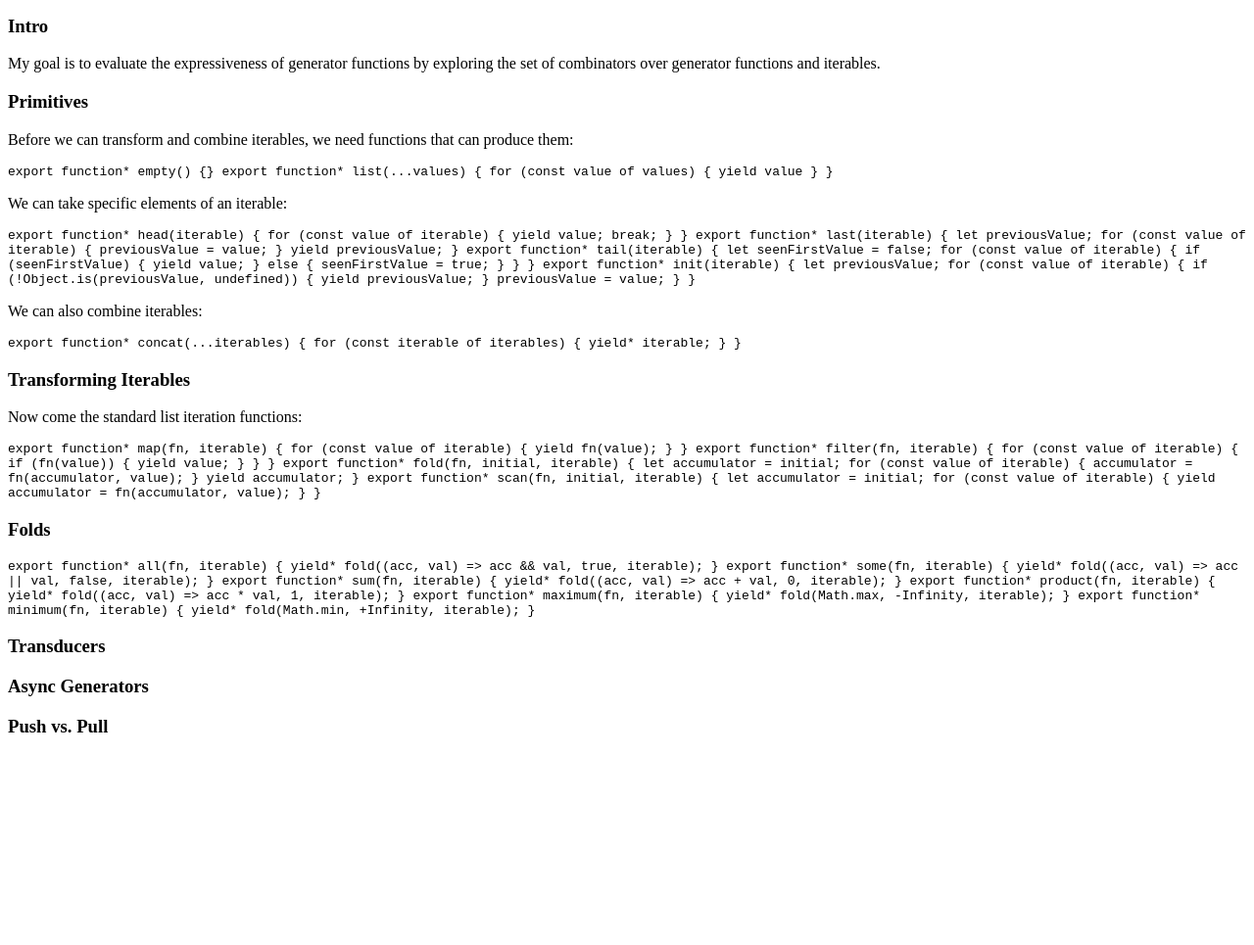
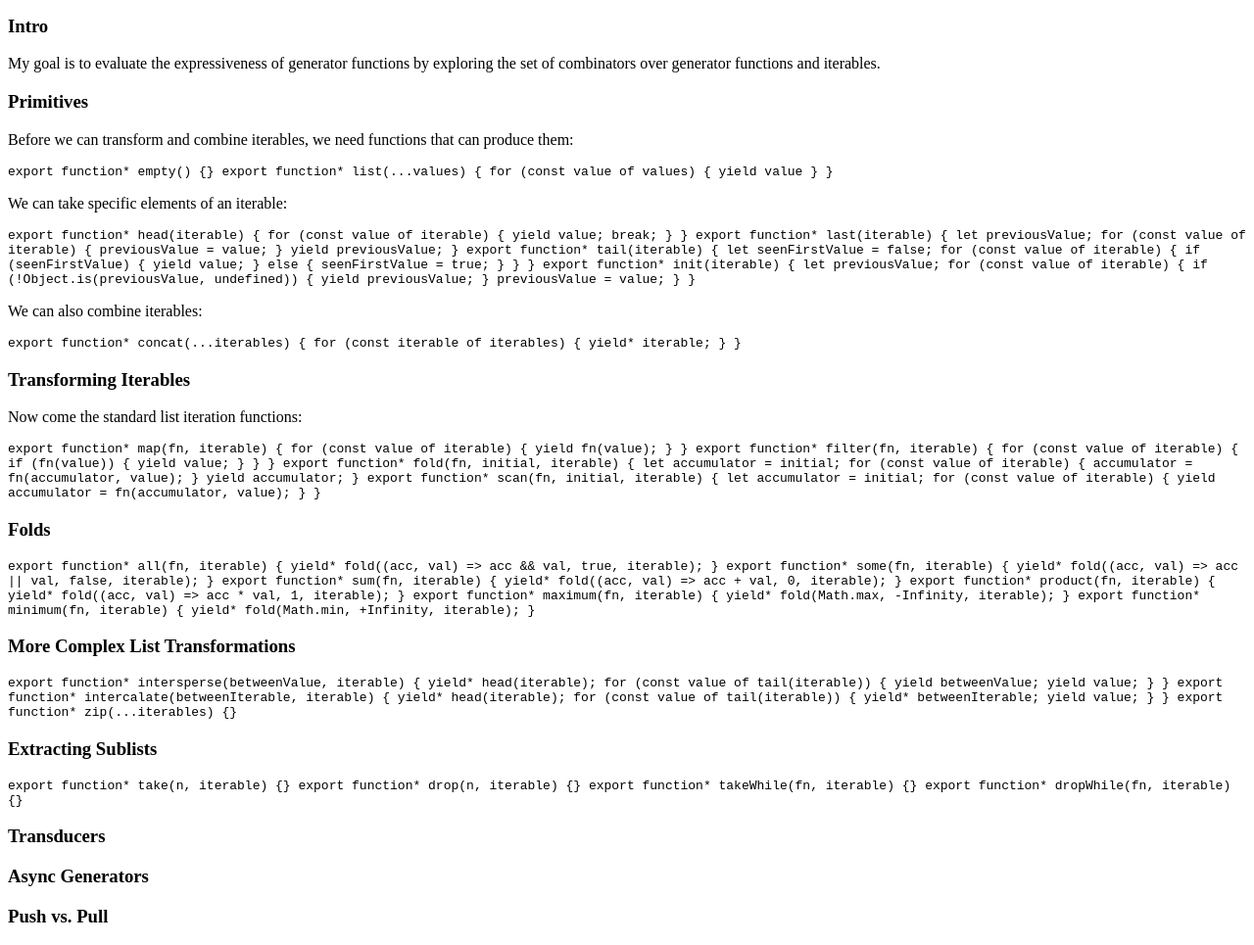
Before and after one commit to vinsonchuong/blog, a website: page content/combinators-over-iterables-in-es2015/index.html in a window 1280 px wide. Shown: the part 76-1041 px from the top of the page at 98% size. Before the commit the page ends 848 px from the top, so only its background shows below. Drawn offline with Linux system fonts and the light colour scheme.

Commit message:
Add complex transformations. Outline rest of Data.List

```diff
--- a/content/combinators-over-iterables-in-es2015/index.html
+++ b/content/combinators-over-iterables-in-es2015/index.html
@@ -150,6 +150,40 @@
   </section>
 
   <section>
+    <h1>More Complex List Transformations</h1>
+    <code>
+      export function* intersperse(betweenValue, iterable) {
+        yield* head(iterable);
+        for (const value of tail(iterable)) {
+          yield betweenValue;
+          yield value;
+        }
+      }
+
+      export function* intercalate(betweenIterable, iterable) {
+        yield* head(iterable);
+        for (const value of tail(iterable)) {
+          yield* betweenIterable;
+          yield value;
+        }
+      }
+
+      export function* zip(...iterables) {}
+    </code>
+  </section>
+
+  <section>
+    <h1>Extracting Sublists</h1>
+    <code>
+      export function* take(n, iterable) {}
+      export function* drop(n, iterable) {}
+
+      export function* takeWhile(fn, iterable) {}
+      export function* dropWhile(fn, iterable) {}
+    </code>
+  </section>
+
+  <section>
     <h1>Transducers</h1>
   </section>
 
```
